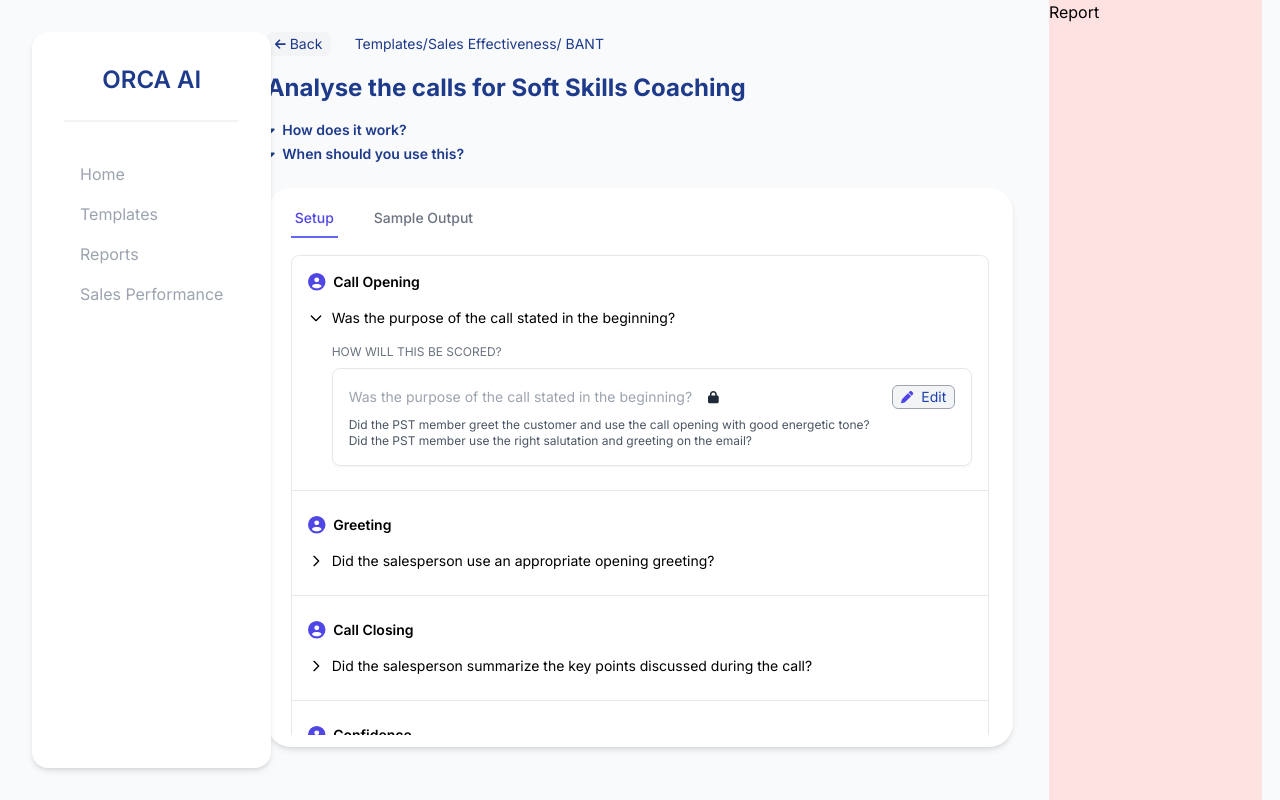
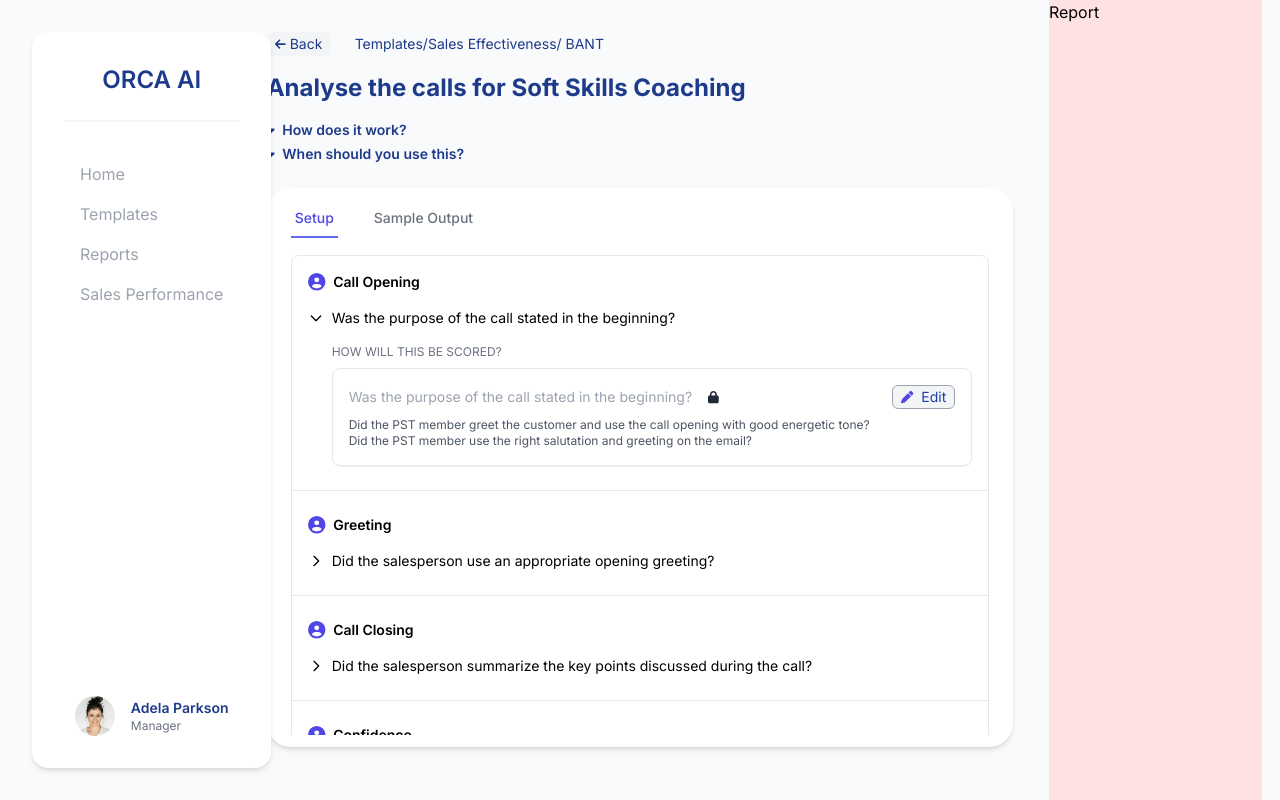
Before and after one commit to Aayushi-Agrwal/Orca.ai-assignment, a Next.js app: page / in a window 1280 px wide. Built offline with nearby package versions, Linux system fonts and the light colour scheme.

Commit message:
feat: profile

```diff
--- /dev/null
+++ b/app/_components/User.tsx
@@ -0,0 +1,31 @@
+import Image from "next/image";
+
+const UserCard = ({
+  name,
+  role,
+  imageSrc,
+}: {
+  name: string;
+  role: string;
+  imageSrc: string;
+}) => {
+  return (
+    <div className="flex items-center space-x-4">
+      <div className="relative rounded-full w-10 h-10">
+        <Image
+          className="rounded-full"
+          src={imageSrc}
+          alt={`${name}'s picture`}
+          layout="fill"
+          objectFit="cover"
+        />
+      </div>
+      <div>
+        <h4 className="text-sm font-semibold">{name}</h4>
+        <p className="text-xs text-gray-500">{role}</p>
+      </div>
+    </div>
+  );
+};
+
+export default UserCard;
--- a/app/_layouts/Sidebar.tsx
+++ b/app/_layouts/Sidebar.tsx
@@ -1,4 +1,5 @@
 import Link from "next/link";
+import UserCard from "../_components/User";
 
 const Sidebar = () => {
   return (
@@ -38,6 +39,13 @@ const Sidebar = () => {
             </li>
           </ul>
         </nav>
+        <div className="fixed bottom-16">
+          <UserCard
+            name="Adela Parkson"
+            role="Manager"
+            imageSrc="/profilepic.jpg"
+          />
+        </div>
       </div>
     </div>
   );
```
Also changed, not shown: public/profilepic.jpg (added).
